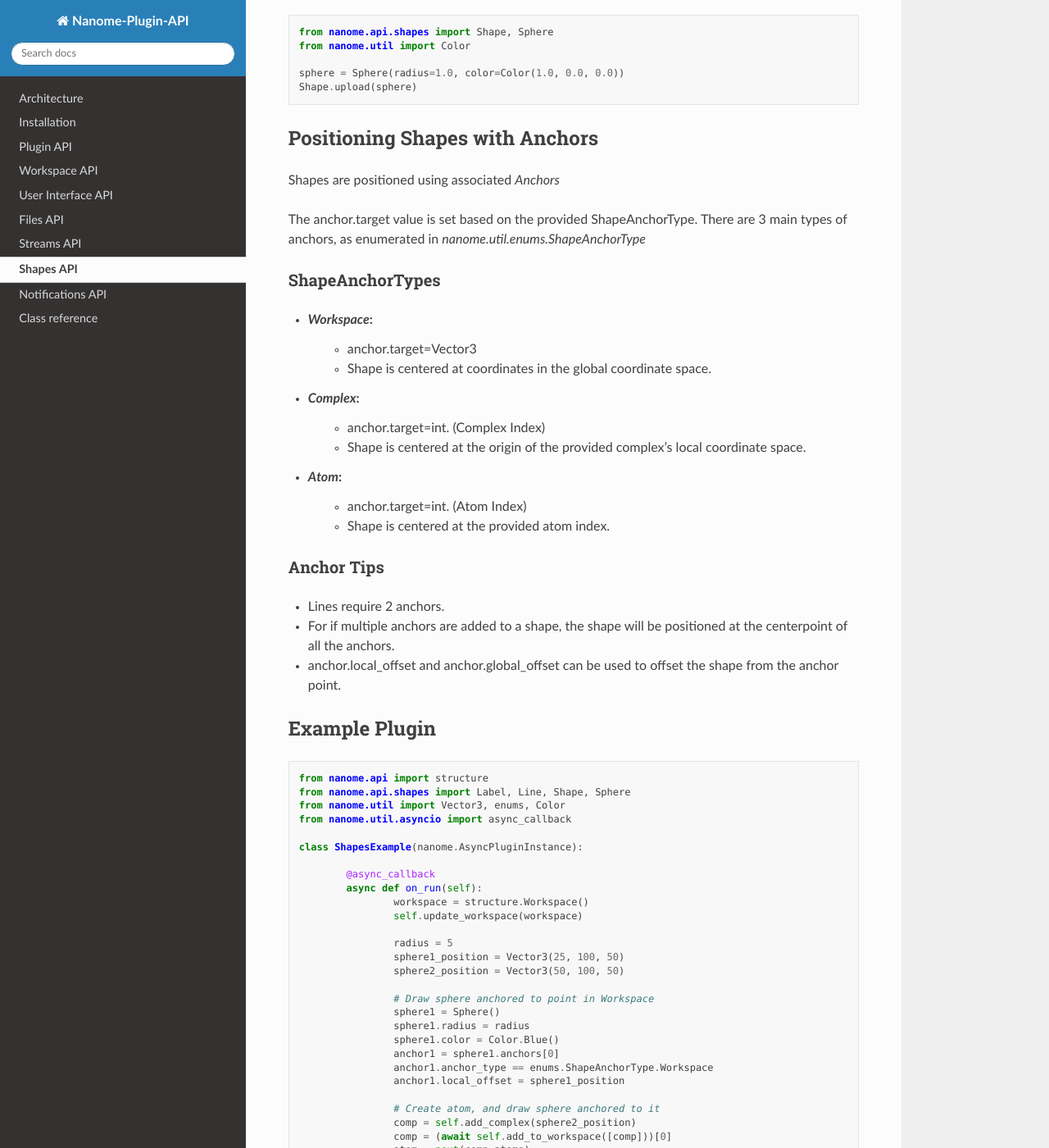
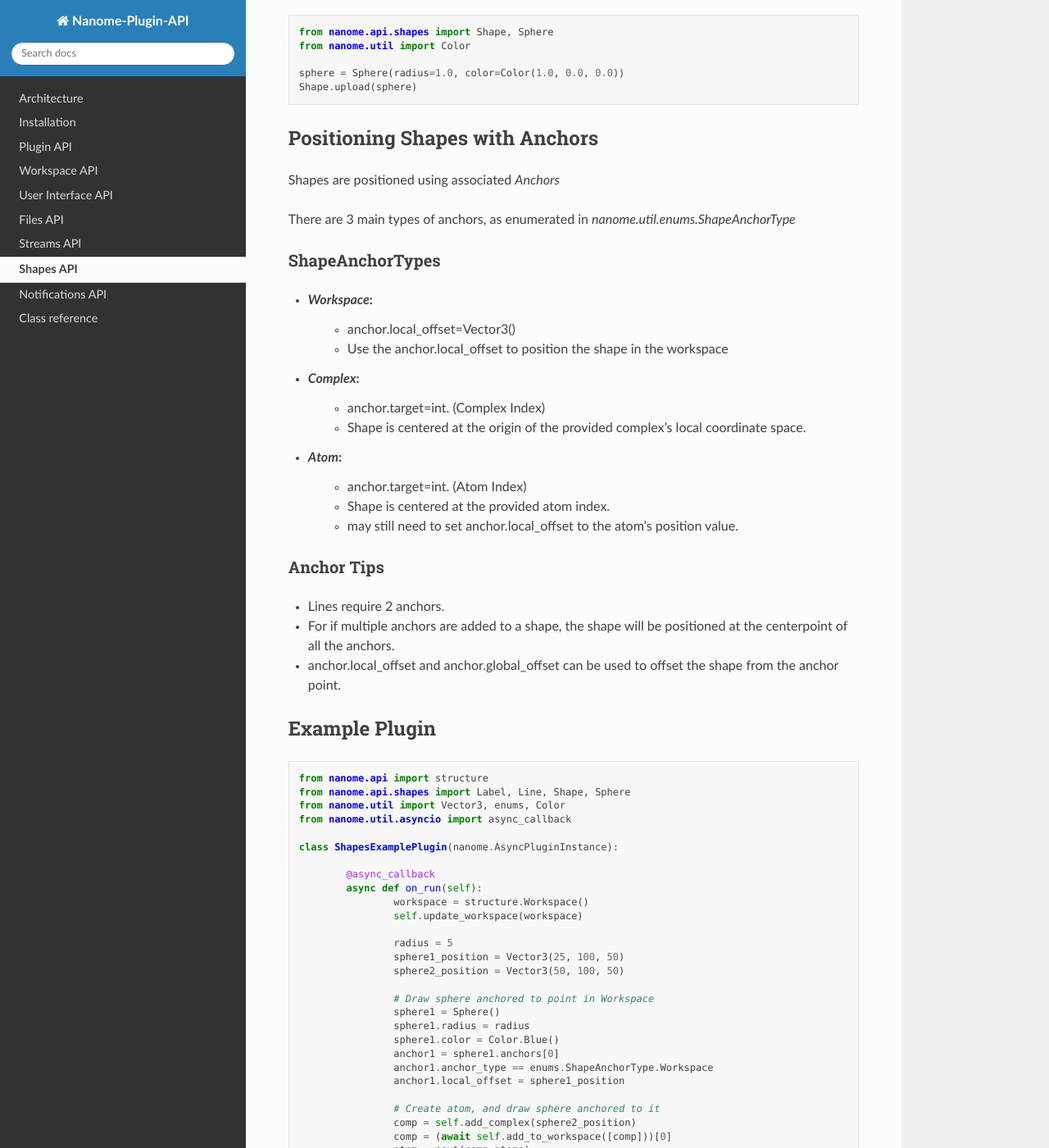
Before and after one commit to nanome-ai/nanome-lib, a Sphinx documentation site: the page built from doc/source/shapes.rst, in a window 1280 px wide and 1400 px high, scrolled down 422 px. Shown: the whole window at 82% size. Built offline with Sphinx 7.4.7 and the Read the Docs theme 2.0.0, drawn with Linux system fonts in a browser that asks for light colours; pages that are not in the unit, such as notebooks, are missing from menus; some of the changed text lies outside the part shown.

Commit message:
update shapes

```diff
--- a/doc/source/shapes.rst
+++ b/doc/source/shapes.rst
@@ -9,8 +9,8 @@ Shape Types
 ***********
 - Sphere
 - Line
+- Label
 - Mesh
-- Label
 
 ***********
 Basic Usage
@@ -29,21 +29,21 @@ Positioning Shapes with Anchors
 *******************************
 Shapes are positioned using associated `Anchors`
 
-The anchor.target value is set based on the provided ShapeAnchorType.
 There are 3 main types of anchors, as enumerated in `nanome.util.enums.ShapeAnchorType`
 
 ShapeAnchorTypes
 ================
 
 - `Workspace`:
-	- anchor.target=Vector3
-	- Shape is centered at coordinates in the global coordinate space.
+	- anchor.local_offset=Vector3()
+	- Use the anchor.local_offset to position the shape in the workspace
 - `Complex`:
 	- anchor.target=int. (Complex Index)
 	- Shape is centered at the origin of the provided complex's local coordinate space.
 - `Atom`:
 	- anchor.target=int.  (Atom Index)
 	- Shape is centered at the provided atom index.
+	- may still need to set anchor.local_offset to the atom's position value.
 
 Anchor Tips
 ===========
@@ -63,7 +63,7 @@ Example Plugin
 	from nanome.util import Vector3, enums, Color
 	from nanome.util.asyncio import async_callback
 
-	class ShapesExample(nanome.AsyncPluginInstance):
+	class ShapesExamplePlugin(nanome.AsyncPluginInstance):
 
 		@async_callback
 		async def on_run(self):
@@ -96,8 +96,9 @@ Example Plugin
 
 			# Draw line between anchors on spheres.
 			line = Line()
-			line.radius = 3
-			line.color = Color.Red()
+			line.thickness = 1
+			line.dash_distance = 0
+			line.color = Color.White()
 			line.anchors = [anchor1, anchor2]
 			await Shape.upload_multiple([sphere1, sphere2, line])
 
@@ -125,13 +126,13 @@ Example Plugin
 			chain.add_residue(res)
 			mol.add_chain(chain)
 			comp.add_molecule(mol)
-			comp.name = atom.label_text
+			comp.name = "Test Complex"
 			return comp
 
 
 	def main():
 		plugin = nanome.Plugin('Shape Example', 'Draw some shapes with different anchor types', 'other', False)
-		plugin.set_plugin_class(ShapesExample)
+		plugin.set_plugin_class(ShapesExamplePlugin)
 		plugin.run()
 
 
```
Also changed, not shown: other parts of doc/source/shapes.rst (+1 -1 lines).
